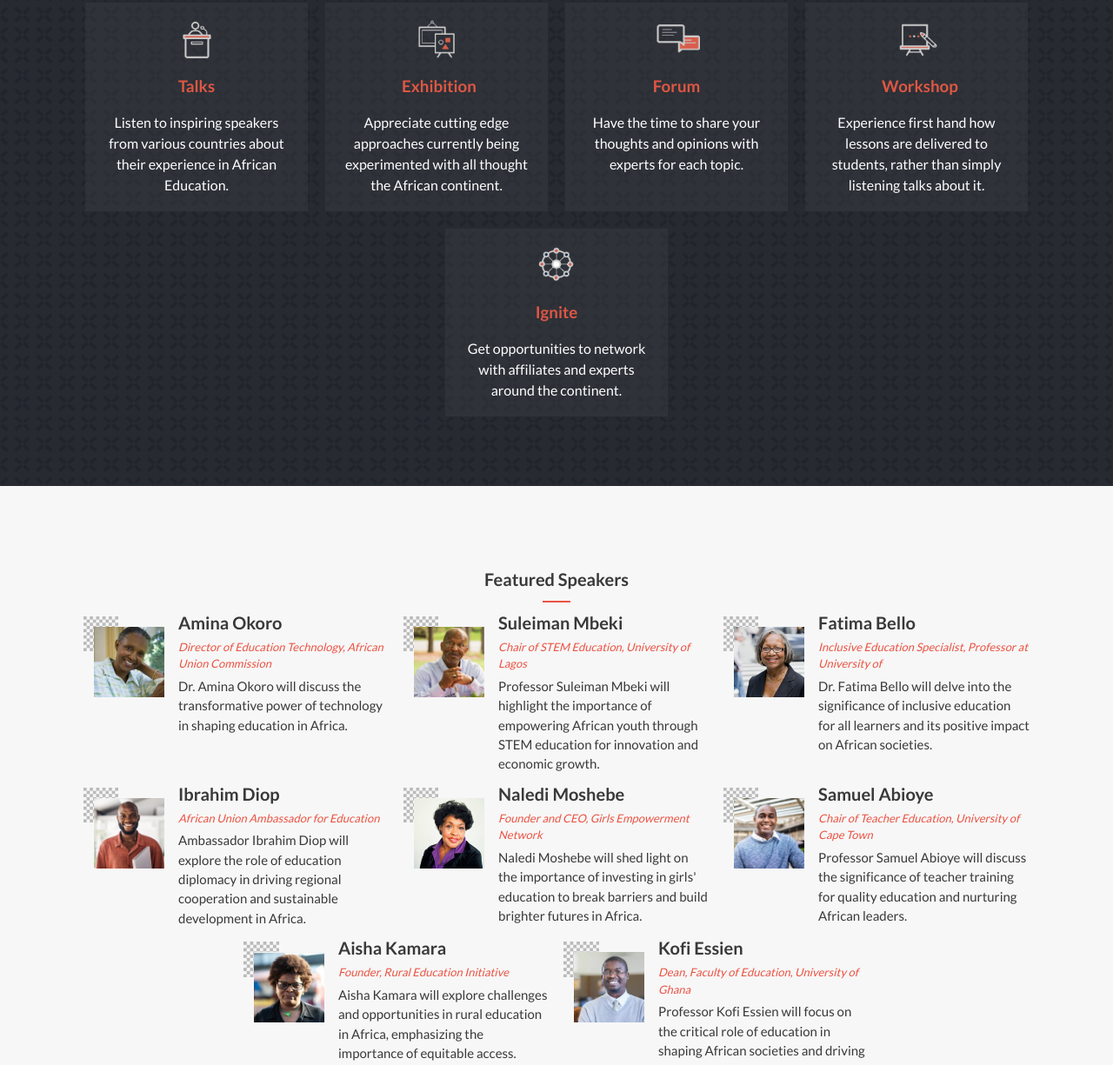
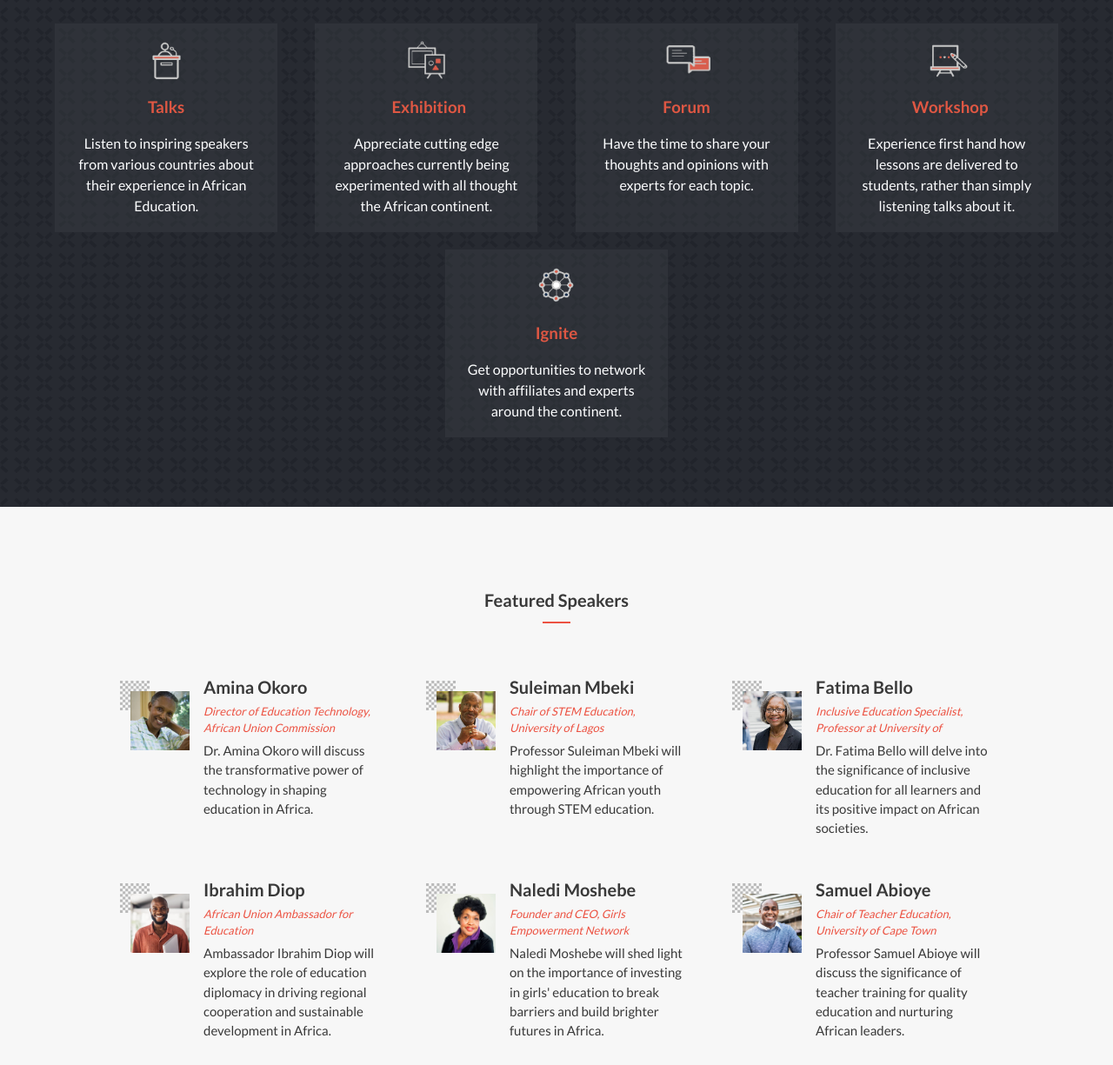
Before and after one commit to henokkhm/microverse-module-1-capstone-project, a website with bundled scripts: page src/index.html in a window 1280 px wide. Shown: the part 731-1956 px from the top of the page at 87% size. Built offline with nearby package versions, Linux system fonts and the light colour scheme.

Commit message:
Fix minor style issues

```diff
--- a/src/css/style.css
+++ b/src/css/style.css
@@ -38,9 +38,10 @@ body {
 }
 
 .container {
-  min-width: 384px;
+  min-width: 375px;
   max-width: 1440px;
   margin: 0 auto;
+  padding: 0 0.5rem;
 }
 
 .small-underline {
@@ -314,7 +315,7 @@ body {
   color: var(--primary-color-800);
   text-transform: uppercase;
   order: 2;
-  line-height: 1rem;
+  line-height: 2.5rem;
 }
 
 .hero__tagline {
@@ -373,7 +374,7 @@ body {
   background-image: url('../assets/decorative-elements/cross-pattern-1.svg');
   background-size: 3.5vw;
   color: var(--off-white);
-  padding: 64px 16px;
+  padding: 64px 0;
 }
 
 .main-program__headline {
@@ -384,34 +385,38 @@ body {
 .main-program__cards-wrapper {
   display: flex;
   flex-wrap: wrap;
-  justify-content: center;
+  justify-content: space-evenly;
   gap: 8px;
   margin-top: 32px;
 }
 
 .main-program__card {
+  flex-grow: 1;
   display: flex;
-  gap: 2rem;
+  gap: 1rem;
   align-items: center;
   text-align: center;
-  padding: 16px;
+  padding: 10px;
   border: 0.125rem solid transparent;
   transition: all 300ms ease-in-out;
   background: #3c3f4665;
+  width: 95%;
   min-width: 16rem;
   max-width: 28rem;
 }
 
 .main-program__card:hover {
   border: 0.125rem solid var(--white);
+  transform: scale(1.03);
 }
 
 .main-program__card__icon {
-  height: 48px;
+  width: 48px;
 }
 
 .main_program__card__header {
   color: var(--primary-color-400);
+  text-align: left;
   min-width: 5rem;
   max-width: 5rem;
 }
@@ -421,7 +426,7 @@ body {
 }
 
 /* Main Program Section Styles (Desktop) */
-@media (min-width: 608px) {
+@media (min-width: 640px) {
   .main-program {
     background-size: 2vw;
     padding: 80px 32px;
@@ -438,13 +443,18 @@ body {
   .main-program__card {
     flex-direction: column;
     gap: 16px;
-    max-width: 12.5rem;
+    width: 100%;
+    max-width: 12rem;
+    padding: 1rem;
   }
 
   .main-program__card__icon {
+    height: 48px;
+    width: auto;
   }
 
   .main_program__card__header {
+    text-align: center;
   }
 
   .main-program__card__description {
@@ -458,12 +468,13 @@ body {
 .speakers {
   background-color: var(--gray-400);
   color: var(--gray-700);
-  padding: 64px 16px;
+  padding: 64px 0;
 }
 
 .speakers__headline {
   font-size: var(--fs-700);
   text-align: center;
+  margin-bottom: 3rem;
 }
 
 .speakers__cards-wrapper {
@@ -477,7 +488,16 @@ body {
   display: flex;
   align-items: flex-start;
   gap: 1rem;
+  padding: 1rem;
+  border: 2px solid transparent;
   width: 95%;
+  cursor: pointer;
+  transition: all 300ms ease-in-out;
+}
+
+.speakers__card:hover {
+  border: 2px solid var(--primary-color-500);
+  transform: scale(1.03);
 }
 
 .speakers__speaker-photo {
@@ -527,6 +547,10 @@ body {
 
 /* Speakers Section Styles (Tablet) */
 @media (min-width: 648px) {
+  .speakers__cards-wrapper {
+    gap: 0.5rem;
+  }
+
   .speakers__card {
     max-width: 18rem;
   }
@@ -542,10 +566,11 @@ body {
   }
 
   .speakers__cards-wrapper {
+    gap: 1rem;
   }
 
   .speakers__card {
-    max-width: 22rem;
+    max-width: 21rem;
   }
 
   .speakers__speaker-photo {
--- a/src/js/helpers/speakers-data.js
+++ b/src/js/helpers/speakers-data.js
@@ -18,8 +18,7 @@ const speakersData = [
     title: 'Chair of STEM Education, University of Lagos',
     intro: `
       Professor Suleiman Mbeki will highlight the importance of empowering
-      African youth through STEM education for innovation and economic
-      growth.
+      African youth through STEM education.
     `,
   },
   {
```
